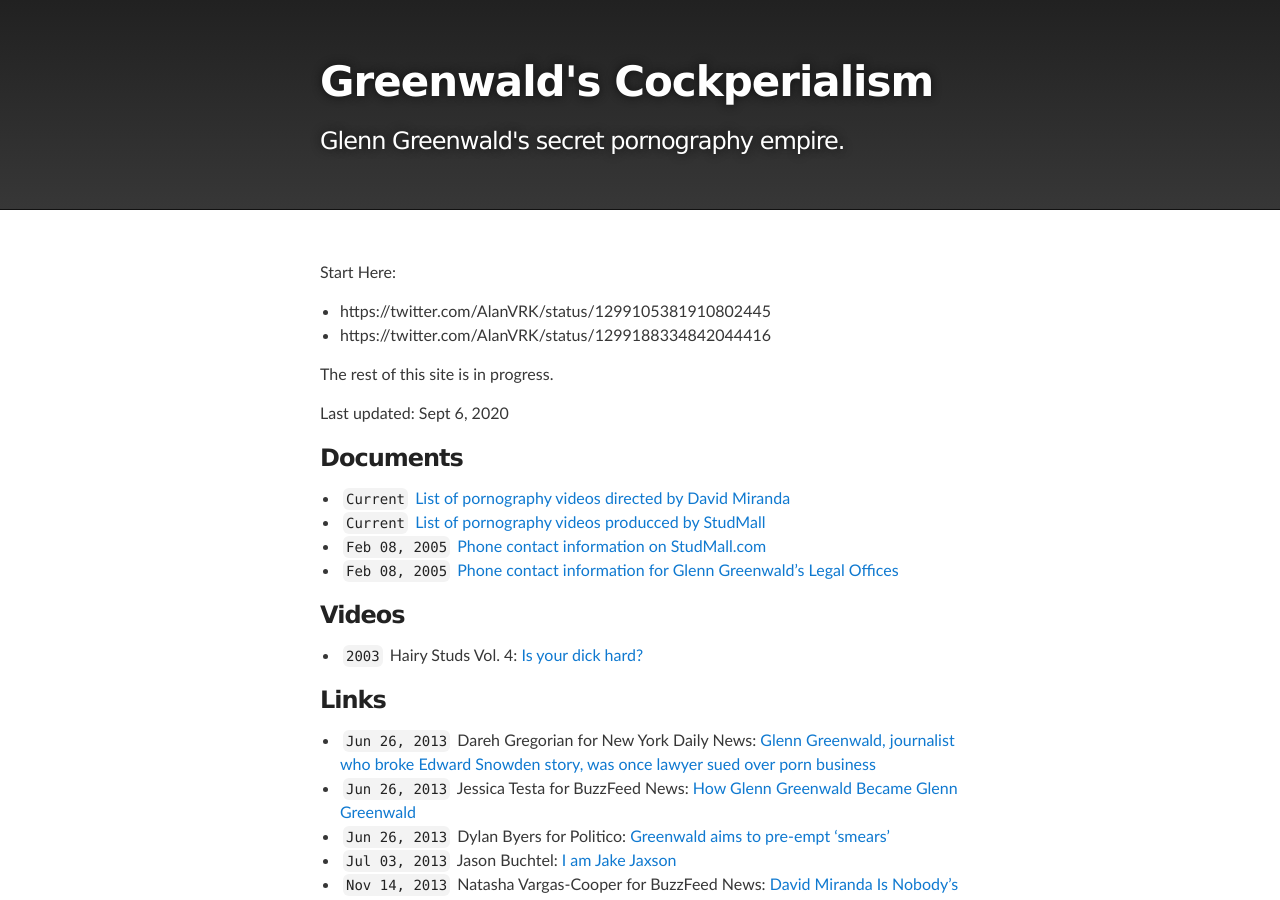
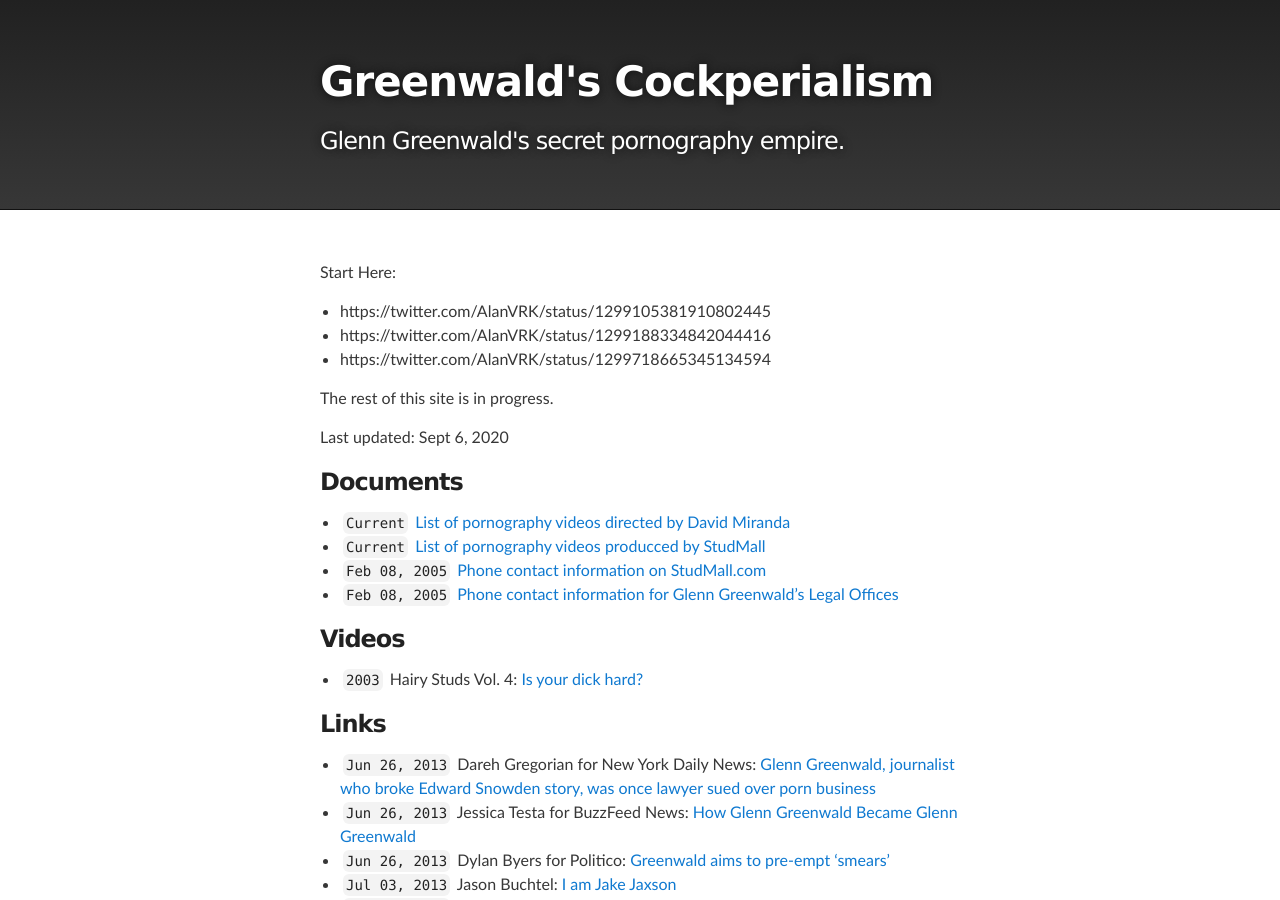
Before and after one commit to masternotions/masternotions.github.io, a Jekyll site: the page built from index.md, in a window 1280 px wide and 900 px high. Built offline with Jekyll 4.4.1, drawn with Linux system fonts in a browser that asks for light colours; part of the change alters nothing that is shown.

Commit message:
Update index.md

```diff
--- a/index.md
+++ b/index.md
@@ -7,6 +7,7 @@ Start Here:
 
 - https://twitter.com/AlanVRK/status/1299105381910802445
 - https://twitter.com/AlanVRK/status/1299188334842044416
+- https://twitter.com/AlanVRK/status/1299718665345134594
 
 The rest of this site is in progress.
 
```
